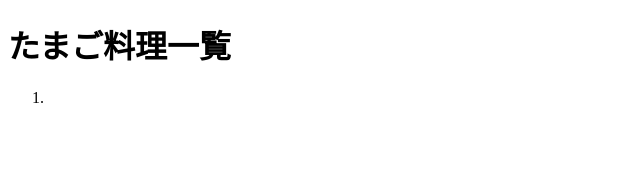
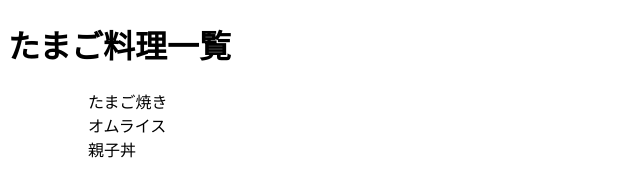
Before and after one commit to yamazakitomo/kimatu_project_zm20074, a plain HTML site: page b.html in a window 1280 px wide. Shown: the whole page, without its empty margins (0-640 px from the left). Drawn offline with Linux system fonts and the light colour scheme.

Commit message:
Update b.html

```diff
--- a/b.html
+++ b/b.html
@@ -7,7 +7,9 @@
   <body>
     <h1>たまご料理一覧</h1>
     <ol>
-      <li></li>
-      </ol>
+      <dd>たまご焼き</dd>
+      <dd>オムライス</dd>
+      <dd>親子丼</dd>
+    </ol>
     </body>
 </html>
```
